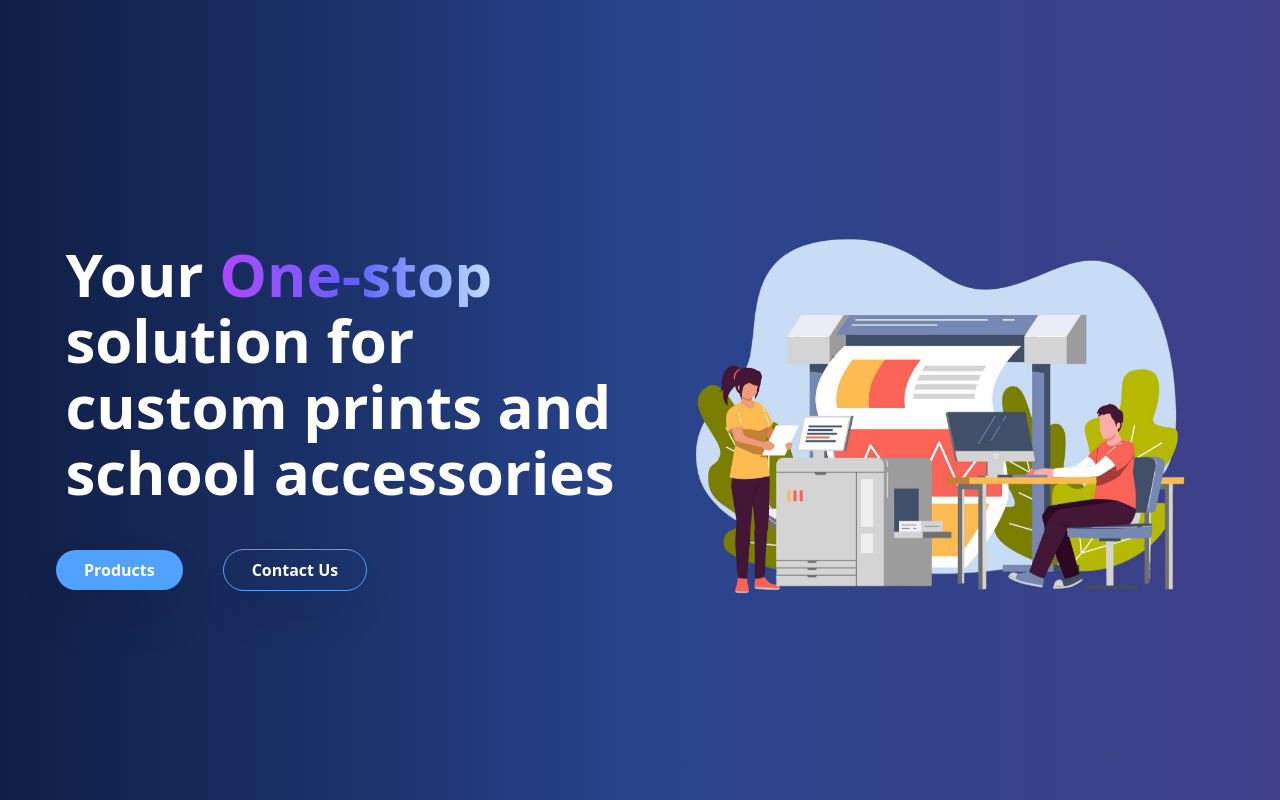
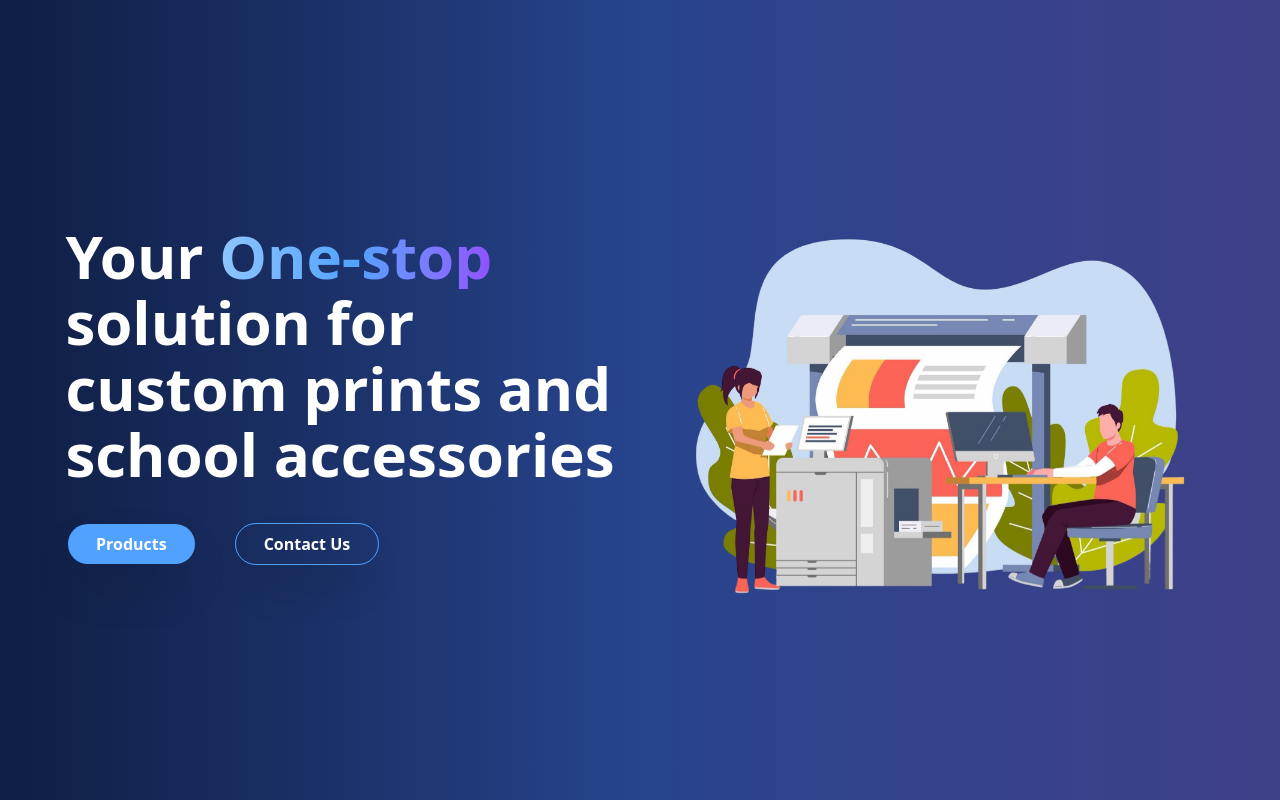
Before and after one commit to pseudonerd07/design-planet-website, a React (Vite) app: page / in a window 1280 px wide. Shown: the top 800 px of the page. Built offline with nearby package versions, Linux system fonts and the light colour scheme.

Commit message:
fixed text-gradient and some misc

```diff
--- a/src/components/HeroSection.jsx
+++ b/src/components/HeroSection.jsx
@@ -1,5 +1,5 @@
 import React from "react";
-import heroImage from "../assets/dp_hero.png"; // <-- update path as needed
+import heroImage from "../assets/dp_hero.png";
 
 const HeroSection = () => {
   return (
@@ -9,7 +9,7 @@ const HeroSection = () => {
         <div className='flex flex-col justify-evenly items-center w-full p-2 md:col-span-1'>
           <h1 className='text-2xl sm:text-6xl md:text-6xl font-extrabold leading-snug md:leading-[1.1] text-wrap'>
             Your{" "}
-            <span className=' text-wrap bg-gradient-to-r from-purple-500 via-indigo-500 to-blue-200 bg-clip-text inline-block text-transparent'>
+            <span className=' text-wrap bg-gradient-to-r from-blue-300 via-blue-400 to-violet-500 bg-clip-text inline-block text-transparent'>
               One-stop
             </span>{" "}
             <br /> solution for <br />
@@ -17,11 +17,11 @@ const HeroSection = () => {
             school accessories
           </h1>
 
-          <div className='mt-4 md:flex  md:justify-items-start md:items-center p-2 w-full'>
-            <button className='bg-blue-400 font-semibold py-2 px-7 text-center mt-5 w-full md:w-auto mx-0 rounded-sm md:rounded-4xl hover:bg-blue-500 hover:cursor-pointer transition-all mr-10 shadow-2xl hover:scale-110'>
+          <div className='mt-4 md:flex pl-5  md:justify-items-start md:items-center pb-8 w-full md:mb-5'>
+            <button className='bg-blue-400 font-semibold py-2 px-7 text-center mt-5 w-full md:w-auto mx-0 rounded-sm md:rounded-4xl hover:bg-blue-500 active:bg-blue-600    hover:cursor-pointer transition-all  mr-10 shadow-2xl hover:scale-110'>
               Products
             </button>
-            <button className='border border-blue-400 font-semibold text-white text-center mt-5 w-full md:w-auto mx-0 rounded-sm py-2 px-7 md:rounded-4xl hover:scale-110 hover:cursor-pointer transition-all duration-300 mr-10 shadow-2xl animate-pulse hover:animate-none'>
+            <button className='border border-blue-400 font-semibold text-white text-center mt-5 w-full active:bg-blue-500  md:w-auto mx-0 rounded-sm py-2 px-7 md:rounded-4xl hover:scale-110 hover:cursor-pointer transition-all duration-100 mr-10 shadow-2xl animate-pulse hover:animate-none'>
               Contact Us
             </button>
           </div>
```
